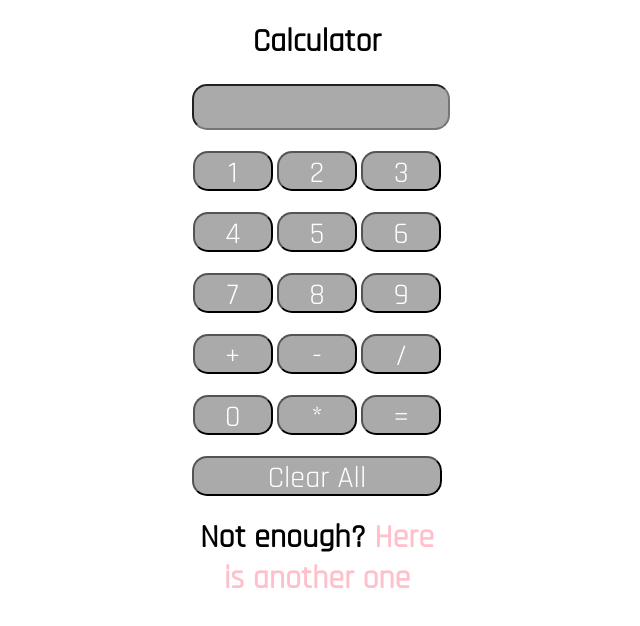
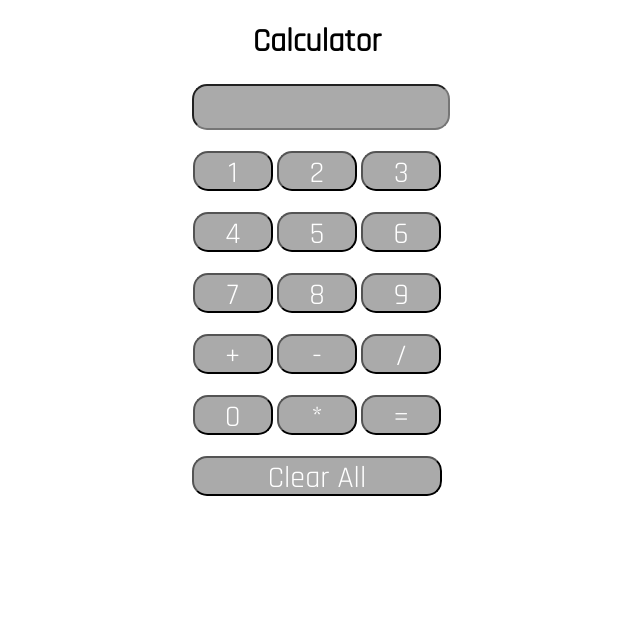
Before and after one commit to djrubberducky/calculator, a plain HTML site: page index.html in a window 1280 px wide. Shown: the whole page, without its empty margins (323-963 px from the left). Drawn offline with Linux system fonts and the light colour scheme.

Commit message:
remove some text

```diff
--- a/index.html
+++ b/index.html
@@ -87,7 +87,6 @@
 <br> </br>
 
 	<input type="button" value="Clear All" id="clearbutton" onclick="formCalci.answers.value = '' " >
-	<h1>Not enough? <a href="#">Here is another one</a></h1>
 </form>
 </div>
 </body>
```
